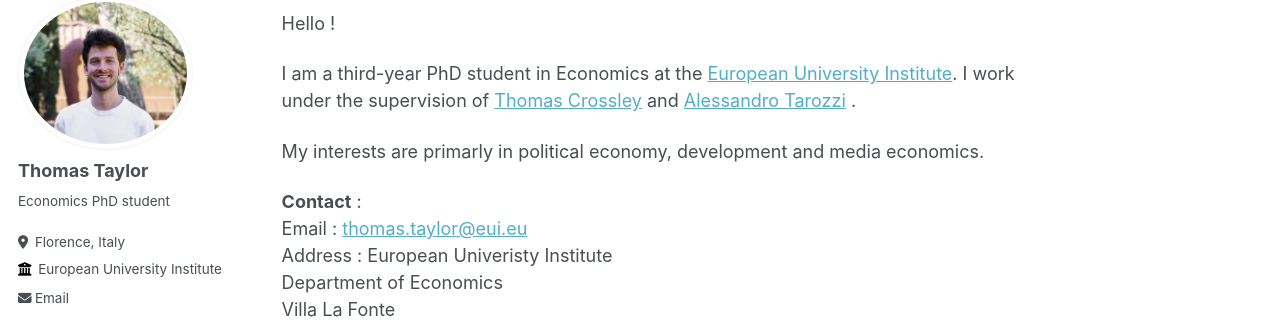
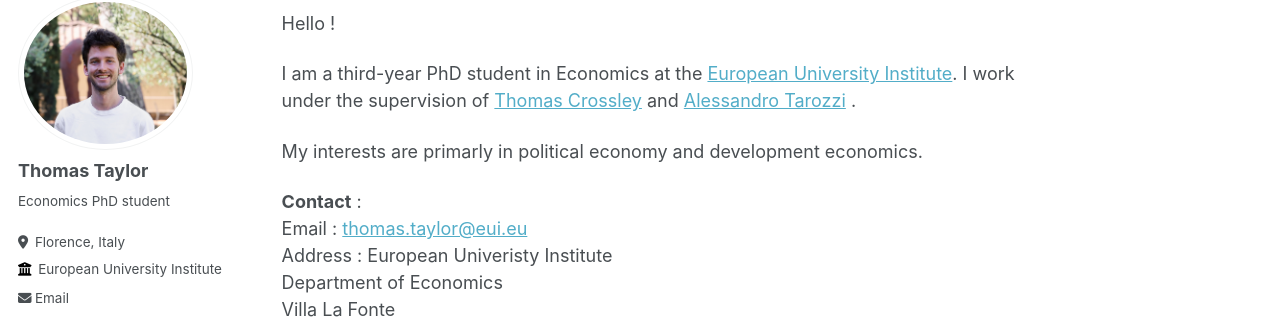
Before and after one commit to thomastaylor-econ/thomastaylor-econ.github.io, a Jekyll site: the page built from _pages/about.md, in a window 1280 px wide. Shown: the part 122-443 px from the top of the page. Built offline with Jekyll 4.4.1, drawn with Linux system fonts in a browser that asks for light colours.

Commit message:
Update about.md

```diff
--- a/_pages/about.md
+++ b/_pages/about.md
@@ -10,7 +10,7 @@ Hello !
 
 I am a third-year PhD student in Economics at the [European University Institute][eui_link]. I work under the supervision of [Thomas Crossley][crossley_link] and [Alessandro Tarozzi][tarozzi_link] .
 
-My interests are primarly in political economy, development and media economics.
+My interests are primarly in political economy and development economics.
 
 
 **Contact** :
@@ -23,5 +23,5 @@ Address : European Univeristy Institute \\
 
 
 [eui_link]: https://eui.eu/economics
-[tarozzi_link]: [https://sites.google.com/view/giacomo-calzolari](https://sites.google.com/site/alessandrotarozzi/home)
+[tarozzi_link]: https://sites.google.com/site/alessandrotarozzi/home
 [crossley_link]: https://sites.google.com/site/tfcrossley/
```
